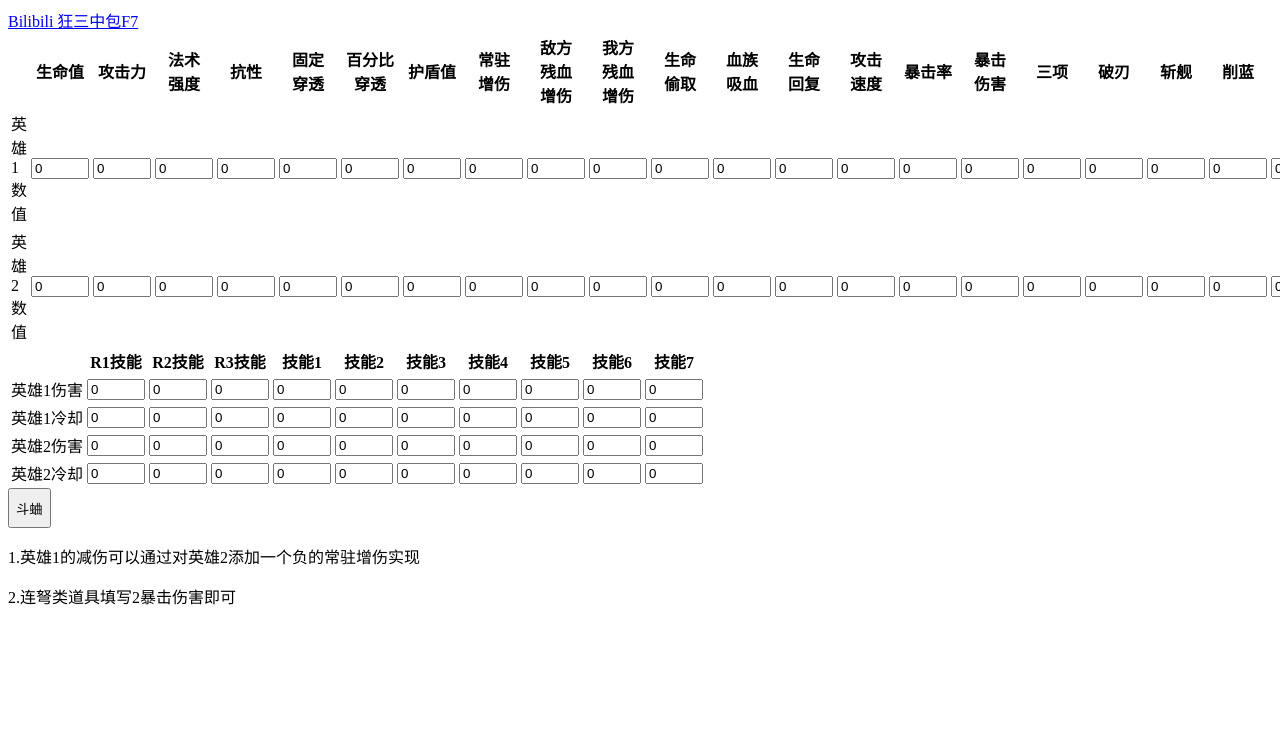
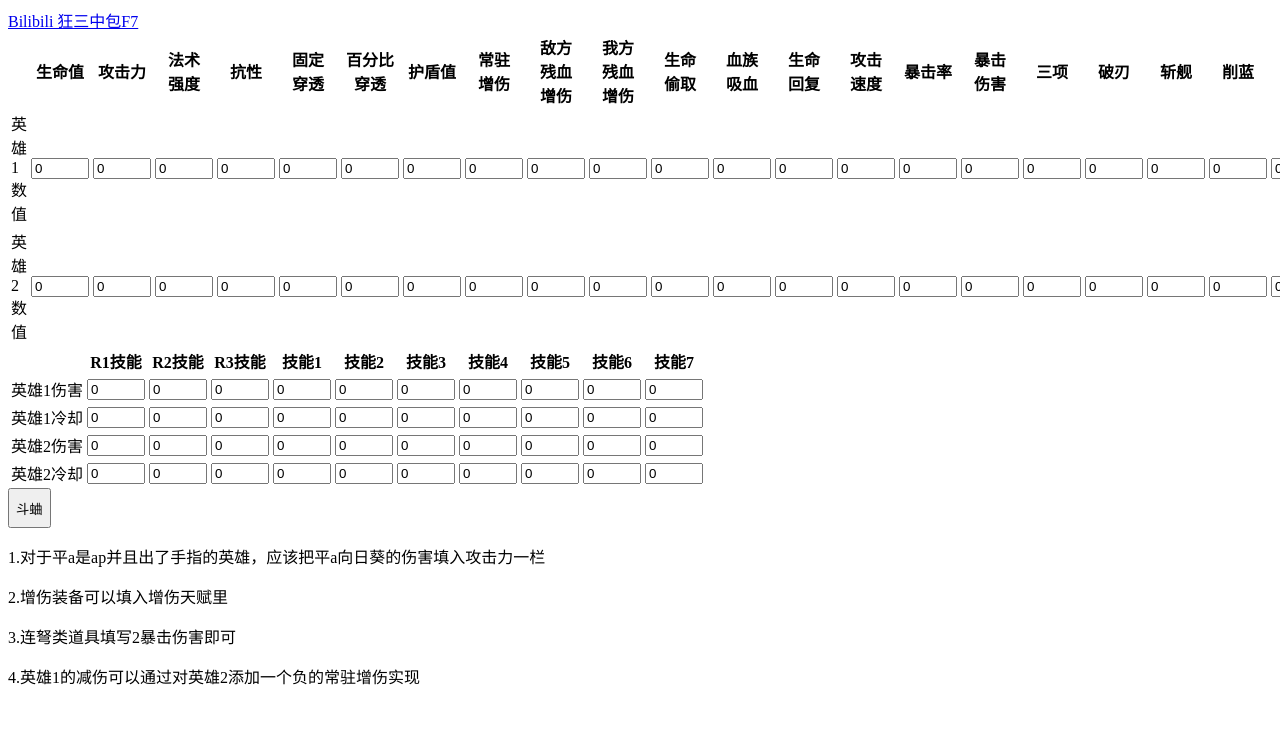
Before and after one commit to Guwanfeng/Guwanfeng.github.io, a plain HTML site: page index.html in a window 1280 px wide. Shown: the top 745 px of the page. Drawn offline with Linux system fonts and the light colour scheme.

Commit message:
Add files via upload

```diff
--- a/index.html
+++ b/index.html
@@ -189,8 +189,10 @@
                   `英雄1生命值+英雄2生命值：${result}<br>英雄2普攻伤害：${英雄2普攻伤害}`;
 		}
 	</script>
-	<p>1.英雄1的减伤可以通过对英雄2添加一个负的常驻增伤实现</p>
-	<p>2.连弩类道具填写2暴击伤害即可</p><br><br><br>
+	<p>1.对于平a是ap并且出了手指的英雄，应该把平a向日葵的伤害填入攻击力一栏</p>
+	<p>2.增伤装备可以填入增伤天赋里</p>
+	<p>3.连弩类道具填写2暴击伤害即可</p>
+	<p>4.英雄1的减伤可以通过对英雄2添加一个负的常驻增伤实现<br><br><br><br>
 	<span id="result"></span>
 
 </body>
```
